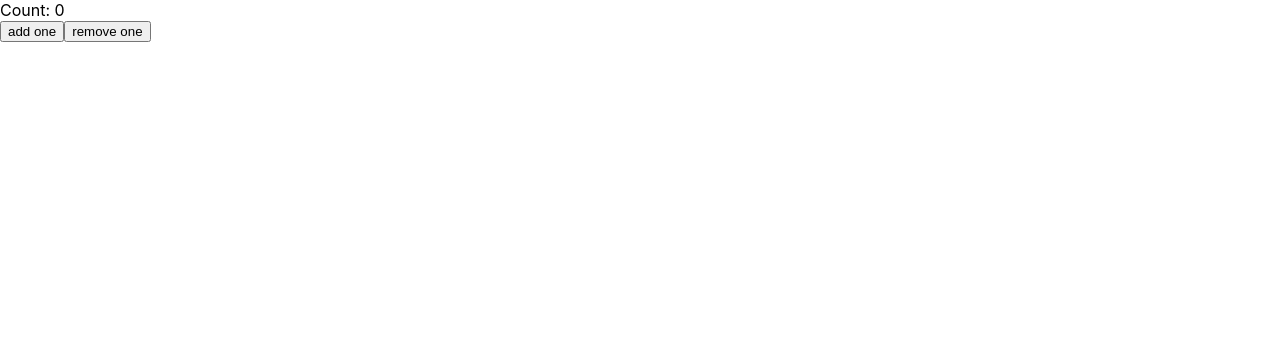
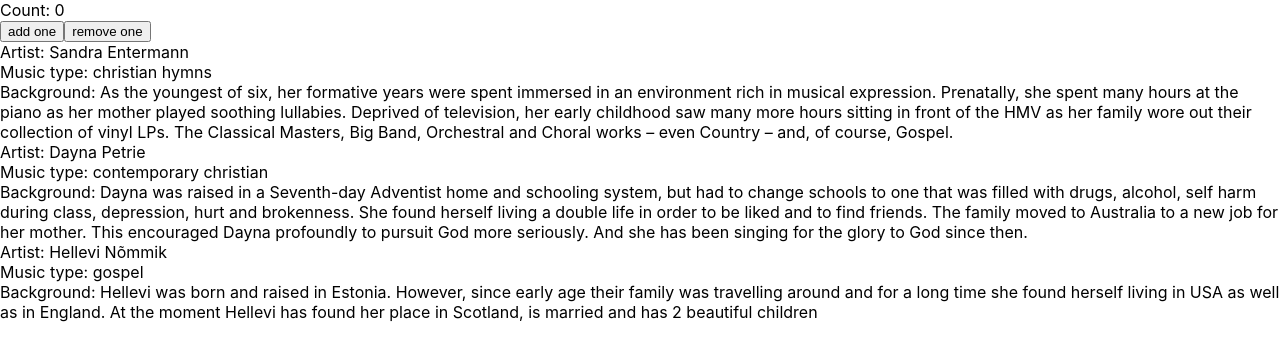
Before and after one commit to alicekres/musicians, a React (Create React App) app: page / in a window 1280 px wide. Shown: the top 360 px of the page. Built offline with nearby package versions, Linux system fonts and the light colour scheme.

Commit message:
add artists component

```diff
--- a/src/App.js
+++ b/src/App.js
@@ -1,9 +1,11 @@
+import Artists from './Artists';
 import Counter from './Counter';
 
 function App() {
     return (
         <>
             <Counter />
+            <Artists />
         </>
     );
 }
--- /dev/null
+++ b/src/Artists.jsx
@@ -0,0 +1,38 @@
+import React from 'react';
+
+const Artists = () => {
+    const artists = [
+        {
+            name: 'Sandra Entermann',
+            musicType: 'christian hymns',
+            background:
+                'As the youngest of six, her formative years were spent immersed in an environment rich in musical expression. Prenatally, she spent many hours at the piano as her mother played soothing lullabies. Deprived of television, her early childhood saw many more hours sitting in front of the HMV as her family wore out their collection of vinyl LPs. The Classical Masters, Big Band, Orchestral and Choral works – even Country – and, of course, Gospel.',
+        },
+        {
+            name: 'Dayna Petrie',
+            musicType: 'contemporary christian',
+            background:
+                'Dayna was raised in a Seventh-day Adventist home and schooling system, but had to change schools to one that was filled with drugs, alcohol, self harm during class, depression, hurt and brokenness. She found herself living a double life in order to be liked and to find friends. The family moved to Australia to a new job for her mother. This encouraged Dayna profoundly to pursuit God more seriously. And she has been singing for the glory to God since then.',
+        },
+        {
+            name: 'Hellevi Nõmmik',
+            musicType: 'gospel',
+            background:
+                'Hellevi was born and raised in Estonia. However, since early age their family was travelling around and for a long time she found herself living in USA as well as in England. At the moment Hellevi has found her place in Scotland, is married and has 2 beautiful children',
+        },
+    ];
+    return (
+        artists &&
+        artists.map((artist) => {
+            return (
+                <>
+                    <div>Artist: {artist.name}</div>
+                    <div>Music type: {artist.musicType}</div>
+                    <div>Background: {artist.background}</div>
+                </>
+            );
+        })
+    );
+};
+
+export default Artists;
```
Also changed, not shown: src/Albums.js (added, +11 -0 lines).
